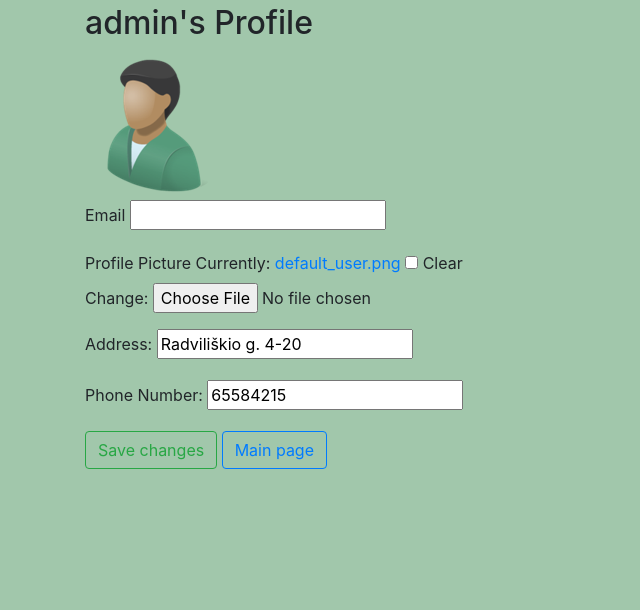
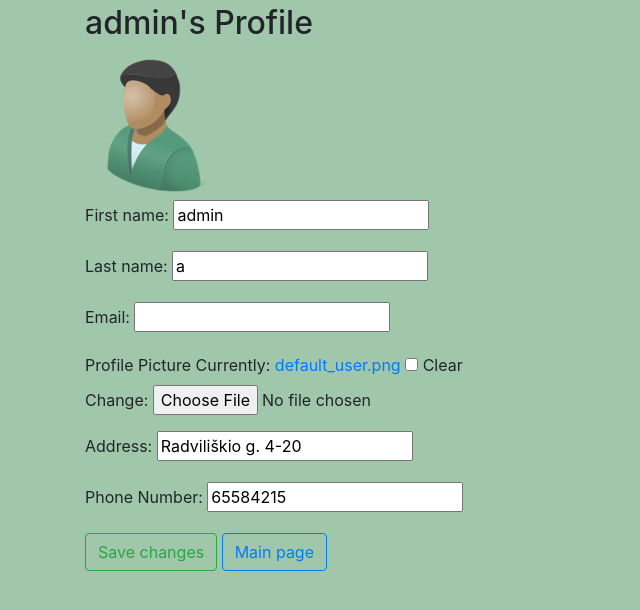
Before and after one commit to Justas888/eshop, a Django app: page /eshop/profile/ in a window 1280 px wide. Shown: the part 144-754 px from the top of the page, without its empty margins (0-640 px from the left). Run offline with Django 4.2, Linux system fonts and the light colour scheme; a user stored in the database is signed in; data comes from the database, SQL or seed files in the repository; both versions use the stored data as it was after the commit; some libraries are stand-ins or nearby versions.

Commit message:
keletas pataisymų

```diff
--- a/eshop/forms.py
+++ b/eshop/forms.py
@@ -17,4 +17,4 @@ class UserUpdateForm(forms.ModelForm):
 class ClientUpdateForm(forms.ModelForm):
     class Meta:
         model = Client
-        fields = ['address', 'phone_number']
+        fields = ['first_name', 'last_name', 'address', 'phone_number']
--- a/eshop/models.py
+++ b/eshop/models.py
@@ -16,7 +16,7 @@ class Client(models.Model):
         verbose_name_plural = 'Clients'
 
     def __str__(self):
-        return f"{self.user} {self.first_name} {self.last_name}"
+        return f"{self.user} {self.user.email}"
 
 
 class Category(models.Model):
--- a/eshop/templates/profile.html
+++ b/eshop/templates/profile.html
@@ -10,25 +10,34 @@
     {% csrf_token %}
 
     <div class="form-group">
-      <label for="id_email">Email</label>
+      <label >First name:</label>
+      {{ c_form.first_name }}
+    </div>
+
+    <div class="form-group">
+      <label>Last name:</label>
+      {{ c_form.last_name }}
+    </div>
+
+    <div class="form-group">
+      <label>Email:</label>
       {{ u_form.email }}
     </div>
 
     <div class="form-group">
-      <label for="id_picture">Profile Picture</label>
+      <label>Profile Picture</label>
       {{ p_form.picture }}
     </div>
 
     <div class="form-group">
-      <label for="id_address">Address:</label>
+      <label>Address:</label>
       {{ c_form.address }}
     </div>
 
     <div class="form-group">
-      <label for="id_phone_number">Phone Number:</label>
+      <label>Phone Number:</label>
       {{ c_form.phone_number }}
     </div>
-
     <div class="form-group">
       <button type="submit" class="btn btn-outline-success">Save changes</button>
       <a href="{% url 'home' %}" class="btn btn-outline-primary">Main page</a>
--- a/eshop/views.py
+++ b/eshop/views.py
@@ -242,6 +242,15 @@ def checkout(request):
         )
     order_items = OrderItem.objects.filter(orders=order)
     order_items.delete()
+
+    for item in cart.values():
+        product = Product.objects.get(name=item['name'])
+        OrderItem.objects.create(
+            orders=order,
+            products=product,
+            quantity=item['quantity']
+        )
+
     send_mail(
         'Your Order Confirmation',
         f'Thank you for your order: The payment instructions are HERE.',
```
Also changed, not shown: eshop/admin.py (+11 -2 lines), db.sqlite3, eshop/media/profile_pics/hair_brush_q4upB8i.png (added).
